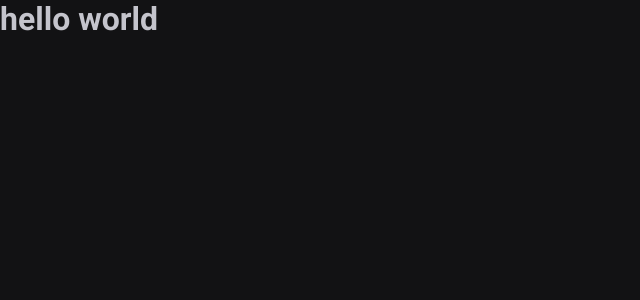
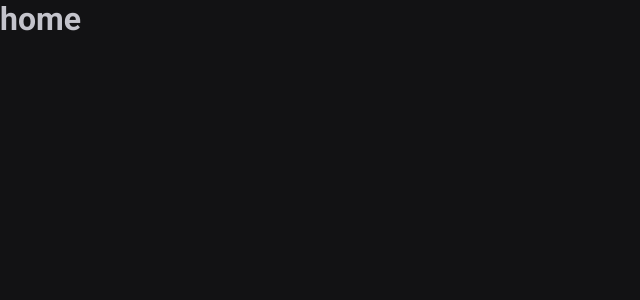
Before and after one commit to jbresolinn/ignite-02-pomodoro, a React (Vite) app: page / in a window 1280 px wide. Shown: the top 300 px of the page, without its empty margins (0-640 px from the left). Built offline with nearby package versions, Linux system fonts and the light colour scheme.

Commit message:
begin: create router component

```diff
--- a/package.json
+++ b/package.json
@@ -12,6 +12,7 @@
   "dependencies": {
     "react": "^18.2.0",
     "react-dom": "^18.2.0",
+    "react-router-dom": "^6.3.0",
     "styled-components": "^5.3.5"
   },
   "devDependencies": {
--- a/src/App.tsx
+++ b/src/App.tsx
@@ -1,11 +1,15 @@
+import { BrowserRouter } from 'react-router-dom'
 import { ThemeProvider } from 'styled-components'
+import { Router } from './Router'
 import { GlobalStyle } from './styles/global'
 import { defaultTheme } from './styles/themes/default'
 
 export function App() {
   return (
     <ThemeProvider theme={defaultTheme}>
-      <h1>hello world</h1>
+      <BrowserRouter>
+        <Router />
+      </BrowserRouter>
 
       <GlobalStyle />
     </ThemeProvider>
--- /dev/null
+++ b/src/Router.tsx
@@ -0,0 +1,12 @@
+import { Route, Routes } from 'react-router-dom'
+import { History } from './pages/History'
+import { Home } from './pages/Home'
+
+export function Router() {
+  return (
+    <Routes>
+      <Route path="/" element={<Home />} />
+      <Route path="/history" element={<History />} />
+    </Routes>
+  )
+}
--- /dev/null
+++ b/src/pages/History.tsx
@@ -0,0 +1,3 @@
+export function History() {
+  return <h1>history</h1>
+}
--- /dev/null
+++ b/src/pages/Home.tsx
@@ -0,0 +1,3 @@
+export function Home() {
+  return <h1>home</h1>
+}
```
Also changed, not shown: 1 other file (tests, documents, lock files or other folders).
